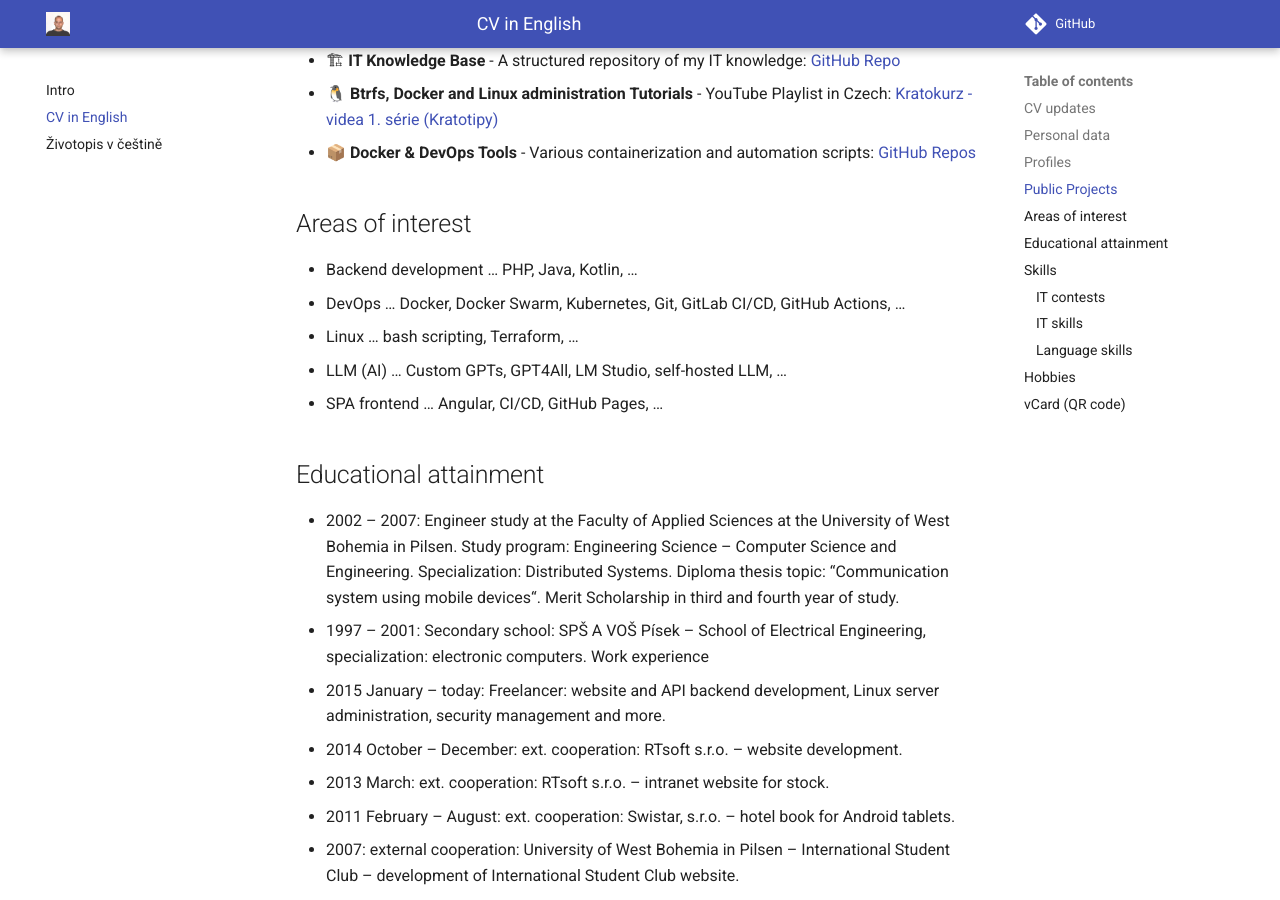
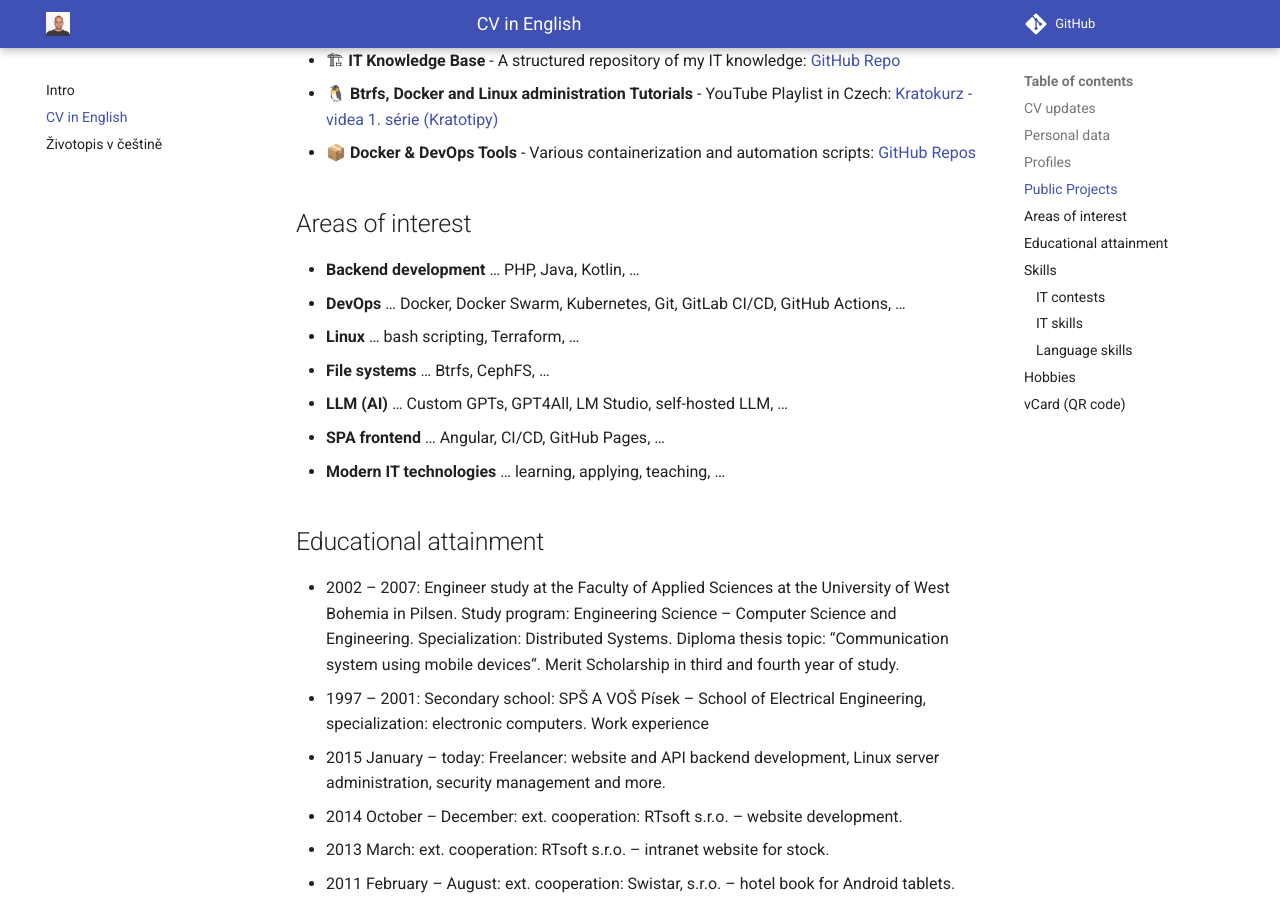
Before and after one commit to kratocz/kratocz, an MkDocs documentation site: the page built from docs/en/cv.md, in a window 1280 px wide and 900 px high, scrolled down 1321 px. Built offline with MkDocs 1.6.1 and Material for MkDocs 9.7.7, drawn with Linux system fonts in a browser that asks for light colours.

Commit message:
update: /docs/*/cv: Areas of interest

```diff
--- a/docs/en/cv.md
+++ b/docs/en/cv.md
@@ -39,11 +39,13 @@ I'm a full-stack IT developer, DevOps engineer, and Linux system administrator.
 
 ## Areas of interest
 
-* Backend development … PHP, Java, Kotlin, …
-* DevOps … Docker, Docker Swarm, Kubernetes, Git, GitLab CI/CD, GitHub Actions, …
-* Linux … bash scripting, Terraform, …
-* LLM (AI) … Custom GPTs, GPT4All, LM Studio, self-hosted LLM, …
-* SPA frontend … Angular, CI/CD, GitHub Pages, …
+* **Backend development** … PHP, Java, Kotlin, …
+* **DevOps** … Docker, Docker Swarm, Kubernetes, Git, GitLab CI/CD, GitHub Actions, …
+* **Linux** … bash scripting, Terraform, …
+* **File systems** … Btrfs, CephFS, …
+* **LLM (AI)** … Custom GPTs, GPT4All, LM Studio, self-hosted LLM, …
+* **SPA frontend** … Angular, CI/CD, GitHub Pages, …
+* **Modern IT technologies** … learning, applying, teaching, …
 
 ## Educational attainment
 
```
Also changed, not shown: docs/cs/cv.md (+7 -5 lines).
